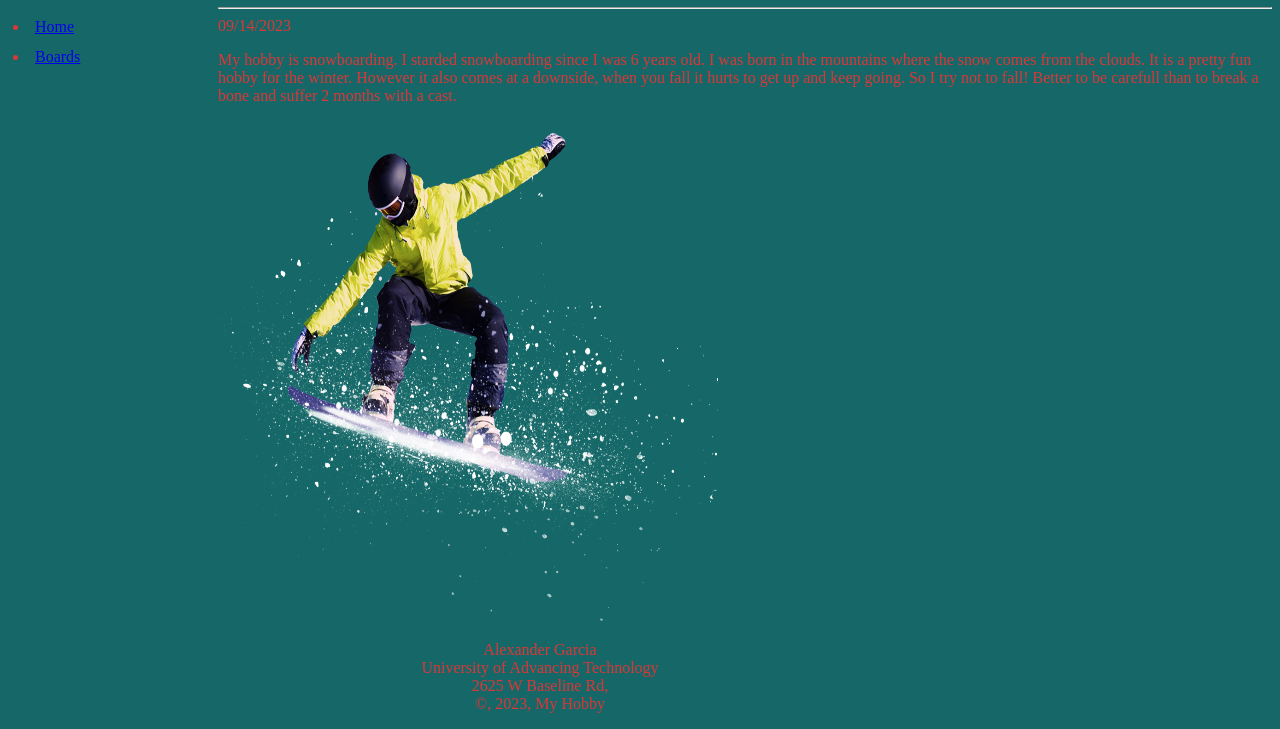
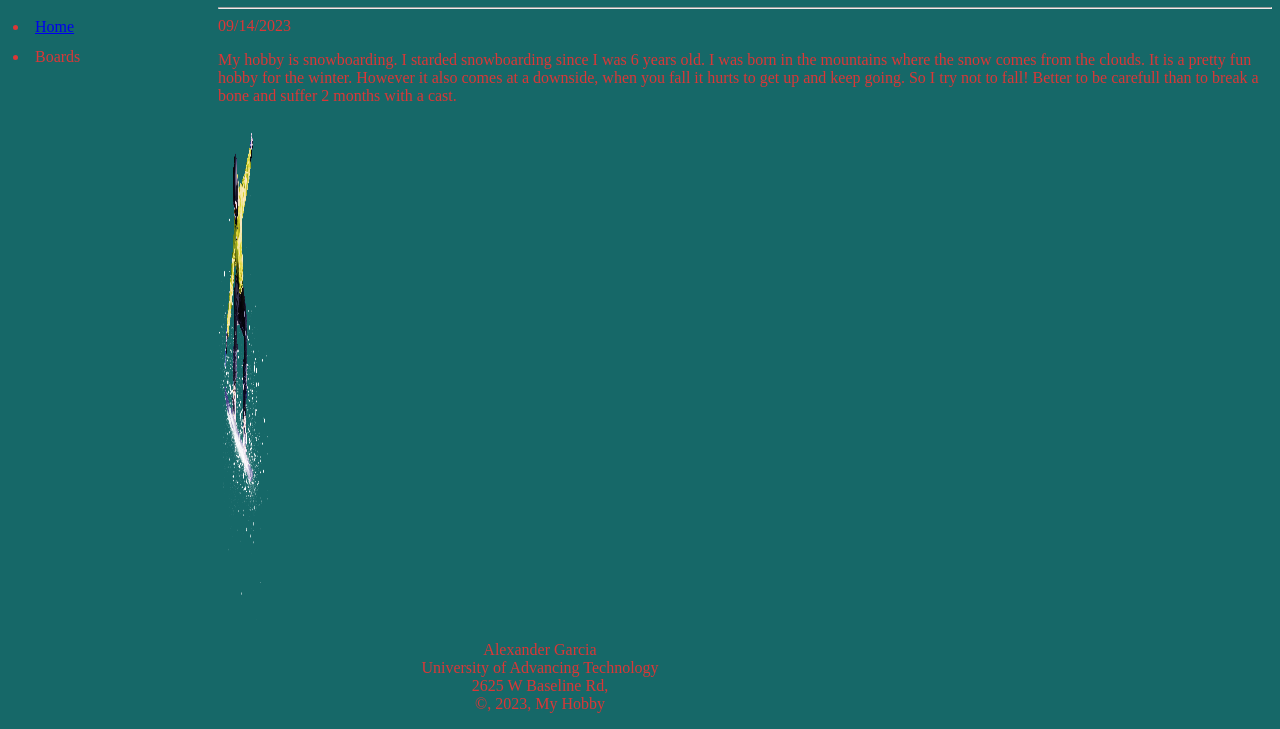
Before and after one commit to AlexanderG40/boards, a plain HTML site: page index.html in a window 1280 px wide. Shown: the part 73-802 px from the top of the page. Drawn offline with Linux system fonts and the light colour scheme.

Commit message:
Update index.html to show errors

```diff
--- a/index.html
+++ b/index.html
@@ -18,7 +18,7 @@
     <!--Add a nav bar -->
     <nav>
         <li> <a href="./index.html">Home</a></li>
-        <li> <a href="./boards.html">Boards</a></li>
+        <li> <a zhref="./boards.html">Boards</a></li>
     </nav>
     <hr>09/14/2023</hr>
     <!--started talking about hobby-->
@@ -28,7 +28,7 @@
     </p>
     <!--add another section for my video game news.-->
     <memeImage>
-    <img src= sb.png alt= "This is a snowboard athlete" width="500"height="500">
+    <img src= sb.png alt= "This is a snowboard athlete" width="50"height="500">
     </memeImage>
     <footer>
         <p>
```
